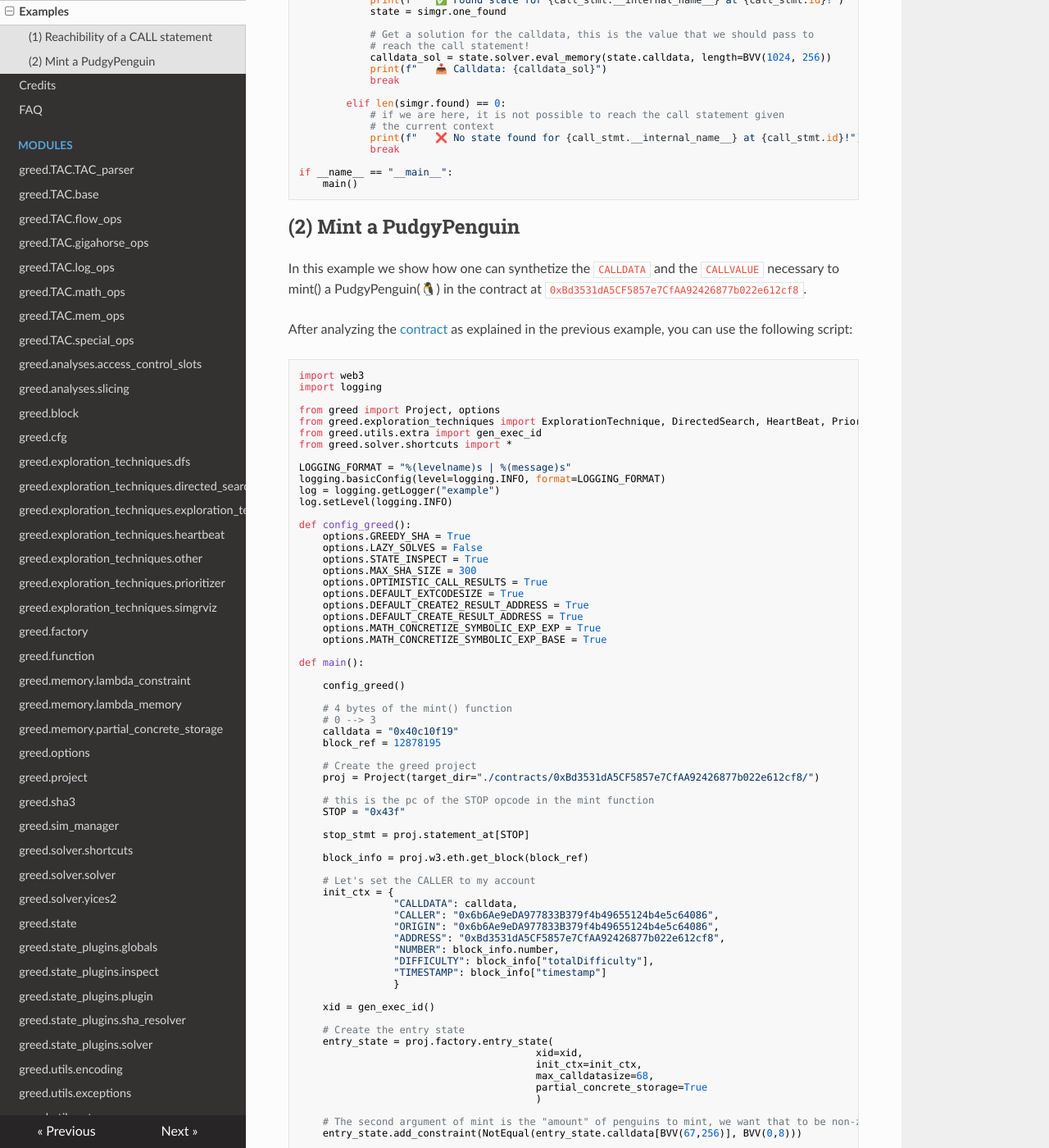
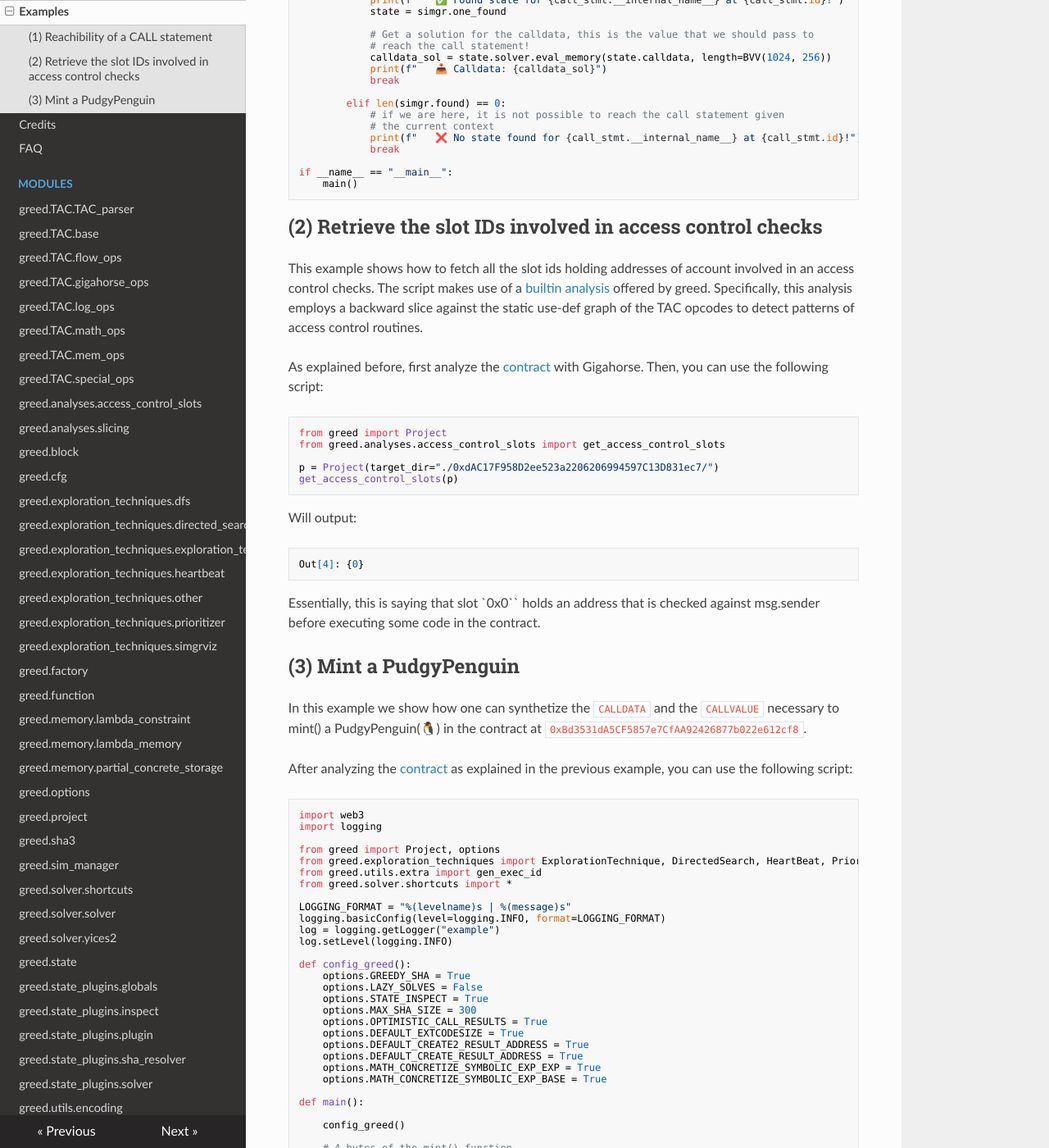
Before and after one commit to ucsb-seclab/greed, an MkDocs documentation site: the page built from docs/docs/examples.md, in a window 1280 px wide and 1400 px high, scrolled down 2246 px. Shown: the whole window at 82% size. Built offline with MkDocs 1.6.1, drawn with Linux system fonts in a browser that asks for light colours; nearby versions of some CDN libraries; some of the changed text lies outside the part shown.

Commit message:
added example of use-def graph analysis
Signed-off-by: degrigis <degrigis@ucsb.edu>

````diff
--- a/docs/docs/examples.md
+++ b/docs/docs/examples.md
@@ -151,9 +151,31 @@ if __name__ == "__main__":
 
 ```
 
+## (2) Retrieve the slot IDs involved in access control checks
+This example shows how to fetch all the slot ids holding addresses of account involved in an access control checks.
+The script makes use of a [builtin analysis](https://github.com/ucsb-seclab/greed/blob/main/greed/analyses/access_control_slots.py) offered by greed. Specifically, this analysis employs a backward slice against the static use-def graph of the TAC opcodes to detect patterns of access control routines.
 
+As explained before, first analyze the [contract](https://library.dedaub.com/ethereum/address/0xdac17f958d2ee523a2206206994597c13d831ec7/decompiled) with Gigahorse. Then, you can use the following script:
 
-## (2) Mint a PudgyPenguin
+```python
+
+from greed import Project
+from greed.analyses.access_control_slots import get_access_control_slots
+
+p = Project(target_dir="./0xdAC17F958D2ee523a2206206994597C13D831ec7/")
+get_access_control_slots(p)
+
+```
+
+Will output:
+
+```python
+Out[4]: {0}
+```
+
+Essentially, this is saying that slot `0x0`` holds an address that is checked against msg.sender before executing some code in the contract.
+
+## (3) Mint a PudgyPenguin
 
 In this example we show how one can synthetize the `CALLDATA` and the `CALLVALUE` necessary to mint() a PudgyPenguin(🐧) in the contract at `0xBd3531dA5CF5857e7CfAA92426877b022e612cf8`.
 
@@ -266,7 +288,11 @@ def main():
             # Fix the shas!
             if len(state.sha_observed) > 0:
                 shas = state.sha_resolver.fix_shas()
-                print(f'Fixed {len(shas)} shas in the state!')
+                if shas != None:
+                    print(f'Fixed {len(shas)} shas in the state!')
+                else:
+                    print('Could not fix shas solutions, state is unsat')
+                    assert(False)
 
             # Get a solution for the CALLDATA
             calldata_sol = state.solver.eval_memory(state.calldata, length=BVV(68,256), raw=True)
````
